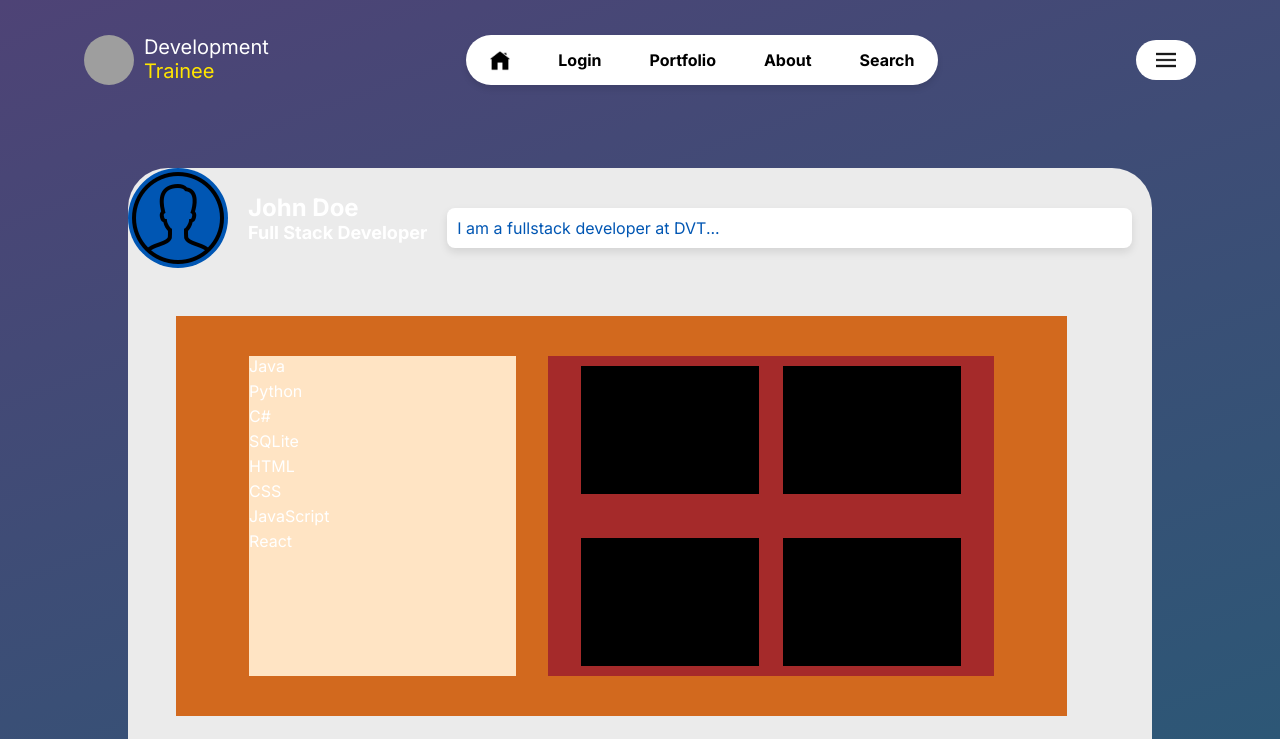
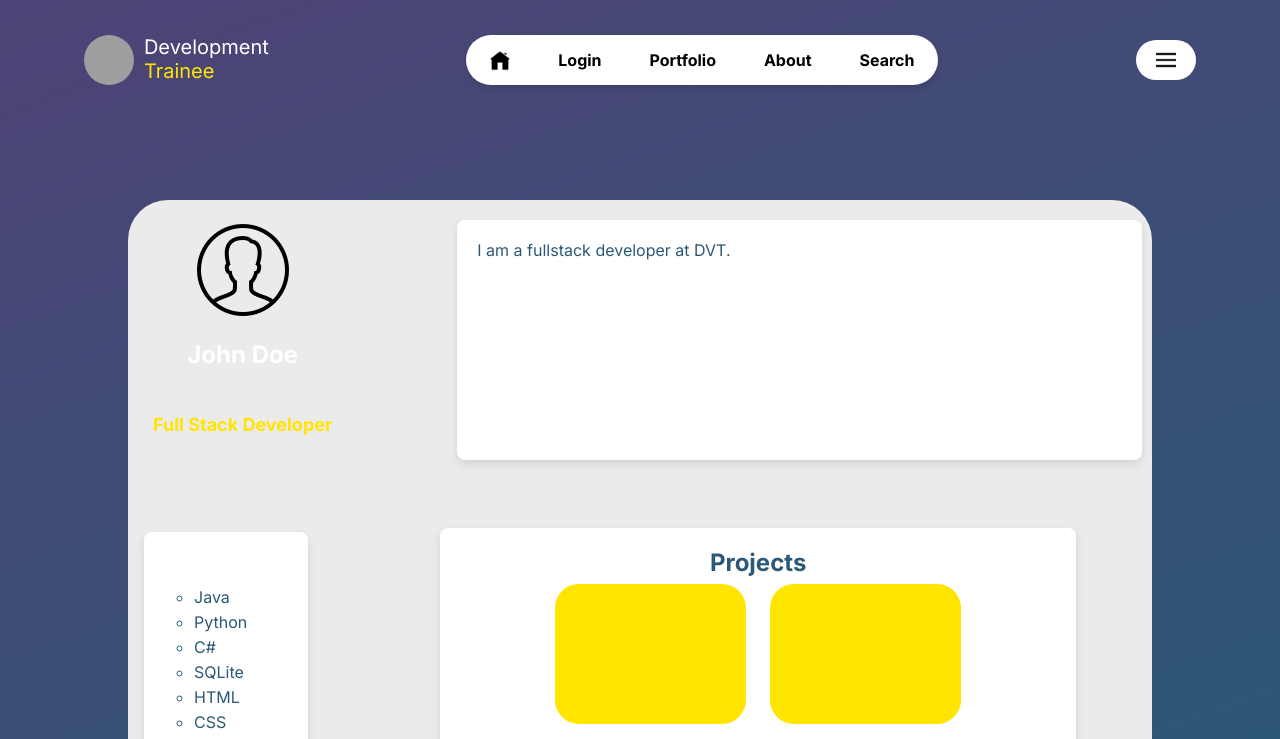
Before and after one commit to NjabuloKukame/DVT-Trainee-Portfolio, a React (Vite) app in the folder DVT_Trainee_Portfolio/: page /userportfolio in a window 1280 px wide. Shown: the top 739 px of the page. Built offline with nearby package versions, Linux system fonts and the light colour scheme; grey boxes are pictures that could not be loaded; a web font is replaced by a local one.

Commit message:
User Profile Layout -  Fixing the design and color scheme

```diff
--- a/DVT_Trainee_Portfolio/src/UserPortfolio.css
+++ b/DVT_Trainee_Portfolio/src/UserPortfolio.css
@@ -3,7 +3,7 @@
     display: flex;
     flex-direction: column;
     align-items: flex-start;
-    margin: 3rem;
+    margin: 5rem;
     margin-left: 10%;
     margin-bottom: 20px;
     justify-content: center;
@@ -13,78 +13,86 @@
 
 }
 
-
+.pop  {
+    display: flex;
+    flex-direction: column;
+    align-items: center;
+    gap: 20px;
+}
 .profile-header {
     display: flex;
-    flex-direction: row;
-    align-items: center;
-    gap: 20px;
+    justify-content: space-between;
+    gap: 100px;
 }
 
 
 .profile-img {
+    margin-top: 20px;
     width: 100px;
     height: 100px;
     border-radius: 50%;
-    background-color: #0056b3;
 }
 
 
-.user-info h1 {
+.user-name-section h1 {
     margin: 0;
     font-size: 24px;
 }
 
-.user-info h3 {
-    margin: 0;
+.user-position h3 {
+    margin: 25px;
     font-size: 18px;
-    color: white;
+    color: #FFE500;
 }
 
 
 .about-section {
     display: flex;
+    flex-direction: column;
     background-color: white;
     margin-top: 20px;
     gap: 5px;
-    padding: 10px;
+    padding: 20px;
     border-radius: 8px;
     width: 685px;
     box-shadow: 0 4px 8px rgba(0, 0, 0, 0.1);
 }
 
 .about-section p{
-    color: #0056b3;
+    color: #2b5876;
 }
 
 
 .technology-stack-section ul {
-    list-style-type: none;
-    padding: 0;
-    background-color: bisque;
-    height: 80%;
-    margin-top: 2.5rem;
-    margin-bottom: 1rem;
+    list-style-type:circle;
+    padding: 50px;
+    margin: 1.5rem 3rem 0 -2rem;
+    background-color: white;
+    height: 95%;
+    border-radius: 8px;
+    box-shadow: 0 4px 8px rgba(0, 0, 0, 0.1);
 }
 
 .technology-section{
     display: flex;
+    grid-template-rows: 30% 70%;
     flex-direction: row;
     gap: 2rem;
     margin: 3rem;
     height: 25rem;
-    width: 87%;
-    background-color: chocolate;
+    width: 87.9%;
     justify-content: center;
     align-content: center;
 }
 
 .technology-stack-section li {
     margin: 5px 0;
+    color: #2b5876;
 }
 
 .technology-stack-section {
-    width: 30%;
+    width: 20%;
+    margin-right: 5.79%;
 }
 
 .cv-btn button {
@@ -92,7 +100,7 @@
     background-color: #007bff;
     color: white;
     margin-bottom: 20px;
-    margin-left: 46px;
+    margin-left: 15px;
     border: none;
     border-radius: 5px;
     cursor: pointer;
@@ -103,32 +111,45 @@
 }
 
 .project-grid-section {
-    background-color: brown;
-    height: 80%;
-    width: 50%;
+    height: auto;
+    width: 80%;
     margin-bottom: 1rem;
-    margin-top: 2.5rem;
+    margin-top: 0.1rem;
     display: flex;
     flex-wrap: wrap;
     gap: 1.5rem;
     justify-content: center;
     align-items: center;
+    margin-left: auto;
+    margin-right: auto;
+}
+
+.project-section h2{
+    margin: 0;
+    align-self: center;
+    font-size: 24px;
+    color: #2b5876;
+}
+
+.project-section{
+    display: flex;
+    flex-direction: column;
+    background-color: white;
+    margin-top: 20px;
+    gap: 5px;
+    padding: 20px;
+    border-radius: 8px;
+    width: 100%;
+    box-shadow: 0 4px 8px rgba(0, 0, 0, 0.1);
 }
 
 .project {
     width: 40%;
-    height: 40%;
-    background-color: black;
+    height: 140px;
+    display: flex;
+    flex-direction: column;
+    align-items: center;
+    justify-content: center;
+    border-radius: 1.5rem;
+    background-color: #FFE500;
 }
-
-/* .about-section{
-    color: black;
-    display: flex;
-    justify-content: center;
-    margin-right: calc(20% - 50px);
-    margin-top: 3%;
-    width: 50%;
-    flex-direction:column;
-    background-color: white;
-    border-radius: 1.5rem;
-} */
--- a/DVT_Trainee_Portfolio/src/UserPortfolio.jsx
+++ b/DVT_Trainee_Portfolio/src/UserPortfolio.jsx
@@ -4,23 +4,31 @@ import ProfileImage from './assets/icons8-user-profile-100.png';
 import Header from './components/Header';
 
 function UserPortfolio(){
-    const projects = [0,0,0,0]
+    const projects = [0,0,0,0];
     return(
         <>
             <Header/>
             <div className="portfolio-container">
 
                 <div className="profile-header">
+                    <div className="pop">
                     <img src={ProfileImage} alt="Profile" className="profile-img" />
-                    <div className="user-info">
+                    <div className="user-name-section">
                         <h1>John Doe</h1>
+                    </div>
+
+                    <div className='user-position'>
                         <h3>Full Stack Developer</h3>
                     </div>
-
+                    </div>
                     <div className="about-section">
-                        <p>I am a fullstack developer at DVT...</p>
+                        <p>I am a fullstack developer at DVT. </p>
                 </div>
                 </div>
+
+
+
+
                 <div className="technology-section">
                     <div className="technology-stack-section">
                         <ul>
@@ -34,11 +42,18 @@ function UserPortfolio(){
                             <li>React</li>
                         </ul>
                     </div>
+
+                    <div className='project-section'>
+
+                        <h2>Projects</h2>
                         <div className="project-grid-section">
                             {projects.map( (project) => {
                                 return (<div className='project'></div>)
                             })}
                         </div>
+
+                    </div>
+
                 </div>
                     <div>
                     <div className="cv-btn">
```
Lines whose indentation alone changed are shown as unchanged.
